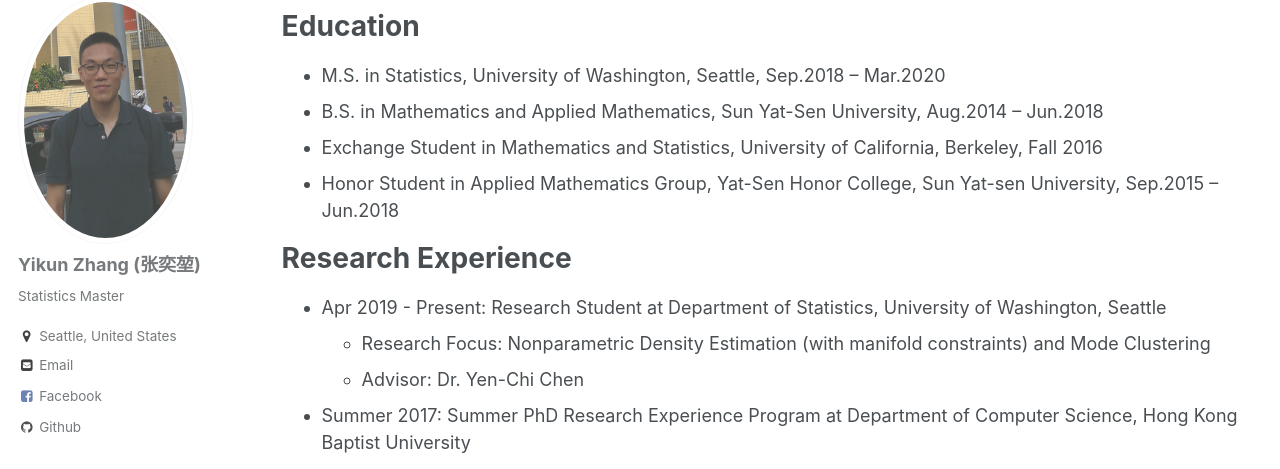
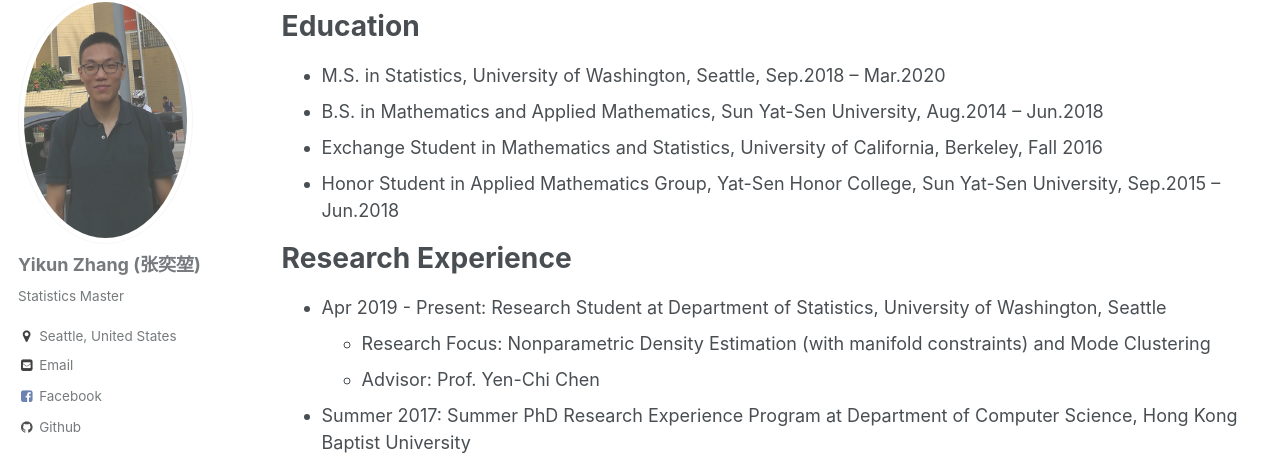
Before and after one commit to zhangyk8/zhangyk8.github.io, a Jekyll site: the page built from _pages/bio.md, in a window 1280 px wide and 900 px high. Shown: the part 122-591 px from the top of the window. Built offline with Jekyll 4.4.1, drawn with Linux system fonts in a browser that asks for light colours.

Commit message:
Update bio.md

```diff
--- a/_pages/bio.md
+++ b/_pages/bio.md
@@ -14,13 +14,13 @@ Education
 * M.S. in Statistics, [University of Washington, Seattle](http://www.washington.edu/), Sep.2018 -- Mar.2020
 * B.S. in Mathematics and Applied Mathematics, [Sun Yat-Sen University](http://www.sysu.edu.cn/2012/en/index.htm), Aug.2014 -- Jun.2018
 * Exchange Student in Mathematics and Statistics, [University of California, Berkeley](http://www.berkeley.edu/), Fall 2016
-* Honor Student in Applied Mathematics Group, [Yat-Sen Honor College](http://yss.sysu.edu.cn/EnVersion/Index.aspx), Sun Yat-sen University, Sep.2015 -- Jun.2018
+* Honor Student in Applied Mathematics Group, [Yat-Sen Honor College](http://yss.sysu.edu.cn/EnVersion/Index.aspx), Sun Yat-Sen University, Sep.2015 -- Jun.2018
 
 Research Experience
 ======
 * Apr 2019 - Present: Research Student at Department of Statistics, University of Washington, Seattle
   * Research Focus: Nonparametric Density Estimation (with manifold constraints) and Mode Clustering
-  * Advisor: Dr. Yen-Chi Chen
+  * Advisor: Prof. Yen-Chi Chen
 * Summer 2017: Summer PhD Research Experience Program at Department of Computer Science, Hong Kong Baptist University
   * Research Focus: Bayesian Network Structure Learning
   * Supervisor: Prof. Jiming Liu
```
